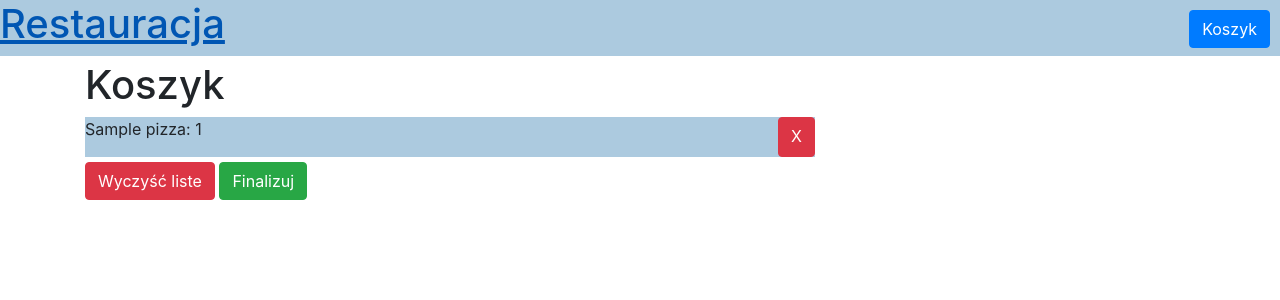
After one commit to marosiak/django_pizza, a Django app: template pizza/templates/pizza/cart.html in a window 1280 px wide. The commit adds this page. Shown: the top 300 px of the page. Run offline with Django 3.2, Linux system fonts and the light colour scheme; the template is opened without the code that fills it: most values are stand-ins (such as "Sample title", 1, 10 or a date in 2020); some libraries are stand-ins or nearby versions.

Commit message:
implemented cart basic views

```diff
--- a/pizza/templates/pizza/base.html
+++ b/pizza/templates/pizza/base.html
@@ -4,12 +4,10 @@
         <title>Blog</title>
         <link rel="stylesheet" href="https://stackpath.bootstrapcdn.com/bootstrap/4.2.1/css/bootstrap.min.css" integrity="sha384-GJzZqFGwb1QTTN6wy59ffF1BuGJpLSa9DkKMp0DgiMDm4iYMj70gZWKYbI706tWS" crossorigin="anonymous">
         <script src="//netdna.bootstrapcdn.com/twitter-bootstrap/2.3.2/js/bootstrap.min.js"></script>
-        <script src="//code.jquery.com/jquery-1.11.1.min.js"></script>
+        <script src="https://code.jquery.com/jquery-3.3.1.slim.min.js" integrity="sha384-q8i/X+965DzO0rT7abK41JStQIAqVgRVzpbzo5smXKp4YfRvH+8abtTE1Pi6jizo" crossorigin="anonymous"></script>
+<script src="https://cdnjs.cloudflare.com/ajax/libs/popper.js/1.14.6/umd/popper.min.js" integrity="sha384-wHAiFfRlMFy6i5SRaxvfOCifBUQy1xHdJ/yoi7FRNXMRBu5WHdZYu1hA6ZOblgut" crossorigin="anonymous"></script>
     </head>
     <style>
-        .blog_post {
-            background-color: bisque;
-        }
         .page-header {
             background-color: #accadf;
             width: 100%;
@@ -25,10 +23,38 @@
             margin-bottom: 15px;
             /* margin-right: 40%; */
         }
+        .pizza_delegate {
+            background-color: #accadf;
+            padding-top:10px;
+            padding-bottom: 10px;
+            padding-left:10px;
+            margin-bottom:10px;
+            margin-top: 10px;
+        }
+        #cart-item-flex {
+            display: flex;
+            background-color: #accadf;
+            margin-bottom: 5px;
+            justify-content: space-between;
+        }
     </style>
+    <script>
+        function addToCart() {
+            alert("X");
+        }
+    </script>
     <body>
         <div class="page-header">
-            <h1><a href="/">Restauracja</a></h1>
+            <h1 style="float:left;"><a href="/">Restauracja</a></h1>
+            <div id="navigation-bar" style="float:right; position: relative; right: 10px; top:10px;">
+                {% if user.is_authenticated %}
+                    <a class="btn btn-warning" href="{% url 'orders_list' %}">Wyloguj</a>
+                    <a class="btn btn-danger" id="manage-button" href="{% url 'orders_list' %}">Zrządzaj</a>
+                {% endif %}
+                <a class="btn btn-primary" href="{% url 'cart' %}">Koszyk</a>
+            </div>
+
+
         </div>
         <div class="content container">
             <div class="row">
--- /dev/null
+++ b/pizza/templates/pizza/cart.html
@@ -0,0 +1,18 @@
+{% extends 'pizza/base.html' %}
+
+{% block content %}
+    <h1>Koszyk</h1>
+
+    {% for item in cart_items %}
+        {% for pizza in pizzas %}
+            {% if pizza.pk == item.pk %}
+                <div id="cart-item-flex">
+                    <p style="float:left;"> {{pizza}}: {{item.count}}</p>
+                    <a  class="btn btn-danger" href="{% url 'cart_clear' %}">X</a>
+                </div>
+            {% endif %}
+        {% endfor %}
+    {% endfor %}
+    <a class="btn btn-danger" href="{% url 'cart_clear' %}">Wyczyść liste</a>
+    <a class="btn btn-success" href="{% url 'cart_clear' %}">Finalizuj</a>
+{% endblock %}
--- a/pizza/templates/pizza/orders_list.html
+++ b/pizza/templates/pizza/orders_list.html
@@ -3,7 +3,6 @@
 {% block content %}
 <h3>Zamówienia: </h3>
    {% for order in orders %}
-
    <h4><a href="{% url 'order_detail' pk=order.pk %}">{{order.street}}, {{order.phone_number}}</a></h4>
    {% endfor %}
 {% endblock %}
```
Also changed, not shown: pizza/forms.py (added, +9 -0 lines), pizza/models.py (+3 -4 lines), pizza/templates/pizza/order_create.html (added, +9 -0 lines), pizza/templates/pizza/pizzas_list.html (added, +25 -0 lines), pizza/urls.py (+9 -1 lines), pizza/views.py (+26 -3 lines).
